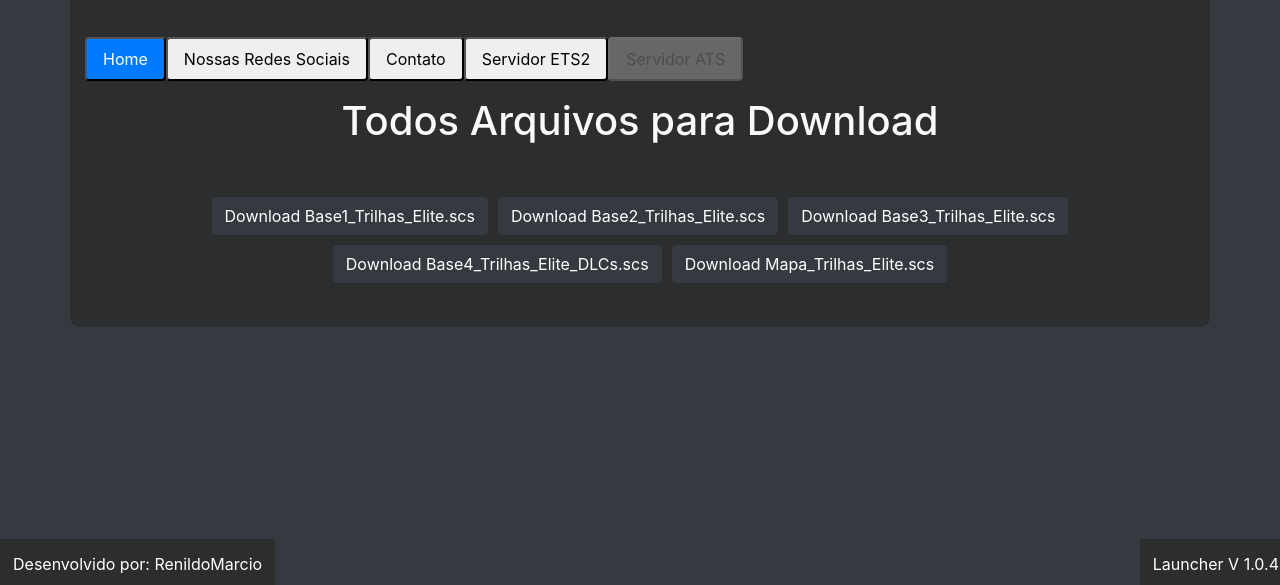
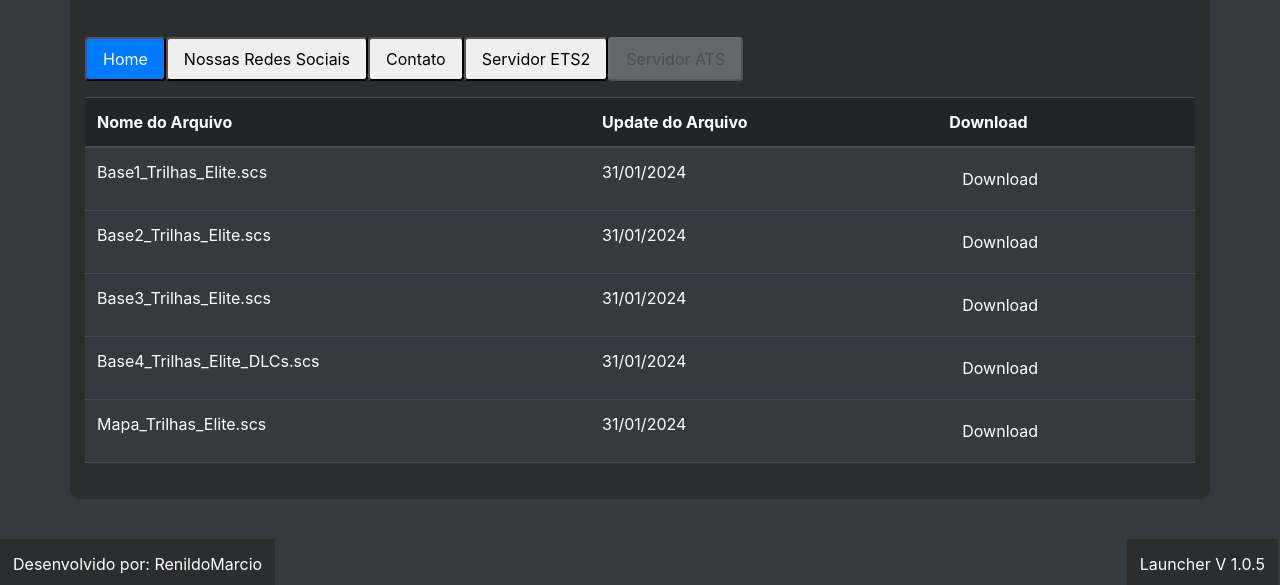
Before and after one commit to psycodeliccircus/launcherter, an Electron app: page public/index.html in a window 1280 px wide. Shown: the part 215-800 px from the top of the page. Drawn offline with nearby package versions, Linux system fonts and the light colour scheme; some packages are replaced by stand-ins of ours; no server answers; a script that the page names is missing.

Commit message:
Update 1.0.5

```diff
--- a/main.js
+++ b/main.js
@@ -29,6 +29,8 @@ function createWindow() {
   });
 
   autoUpdater.checkForUpdates();
+
+  mainWindow.maximize();
 
   mainWindow.loadFile(path.join(__dirname, 'public/index.html'));
 
--- a/package.json
+++ b/package.json
@@ -1,6 +1,6 @@
 {
   "name": "launcherteb",
-  "version": "1.0.4",
+  "version": "1.0.5",
   "description": "Launcher do trilhas elite brasil.",
   "main": "main.js",
   "scripts": {
--- a/public/index.html
+++ b/public/index.html
@@ -40,9 +40,21 @@
              </li>
           </ul>
         <div class="tab-content" id="myTabContent">
-            <div class="tab-pane fade show active" id="home-tab-pane" role="tabpanel" aria-labelledby="home-tab"
-                tabindex="0"><h1>Todos Arquivos para Download</h1><br><div id="buttons" class="mb-4"></div>
-                <div id="progress"></div></div>
+            <div class="tab-pane fade show active" id="home-tab-pane" role="tabpanel" aria-labelledby="home-tab" tabindex="0">
+                <table class="table table-dark">
+                    <thead>
+                        <tr>
+                            <th scope="col">Nome do Arquivo</th>
+                            <th scope="col">Update do Arquivo</th>
+                            <th scope="col">Download</th>
+                        </tr>
+                    </thead>
+                    <tbody id="buttonsTable">
+                    </tbody>
+                </table>
+
+                <div id="progress"></div>
+            </div>
             <div class="tab-pane fade" id="profile-tab-pane" role="tabpanel" aria-labelledby="profile-tab"
                 tabindex="0"><h1>Redes Sociais</h1><br><p>Nossa Rede Social oficial: <a class="btn btn-primary" href="https://renildomarcio.com.br/pages/trilhaselite" role="button">Trilha Elite Brasil</a></p></div>
             <div class="tab-pane fade" id="contact-tab-pane" role="tabpanel" aria-labelledby="contact-tab"
@@ -69,7 +81,7 @@
 
     <!-- Rodapé fixo -->
     <div id="launcher-version">
-        <p>Launcher V 1.0.4</p>
+        <p>Launcher V 1.0.5</p>
     </div>
 
     <div id="dev-rm">
@@ -84,12 +96,17 @@
             $('#statusTable tbody').empty();
 
             $.each(data, function(index, server) {
+                // Verificar se o status é offline ou manutenção
+                var isOfflineOrMaintenance = server.status.toLowerCase() === 'offline' || server.status.toLowerCase() === 'manutenção';
+
+                // Criar a linha da tabela com ou sem o botão de cópia com base no status
                 var row = '<tr class="' + (index % 0 === 0 ? 'table-active' : '') + '">' +
                               '<th scope="row">' + (index + 1) + '</th>' +
                               '<td>' + server.serverId + '</td>' +
                               '<td class="status-' + server.status.toLowerCase() + '"><img src="status/' + server.status.toLowerCase() + '.png" width="26" height="26"><b>' + server.status + '</b></td>' +
                               '<td>' + server.host + '</td>' +
-                                  '<td><button type="button" class="btn btn-primary copy-button" data-clipboard-text="' + server.serverId + '">Copiar</button></td>' +
+                              (isOfflineOrMaintenance ? '<td><button type="button" class="btn btn-primary copy-button" disabled>Copiar</button></td>' :
+                                                        '<td><button type="button" class="btn btn-primary copy-button" data-clipboard-text="' + server.serverId + '">Copiar</button></td>') +
                           '</tr>';
 
                 $('#statusTable tbody').append(row);
@@ -114,7 +131,6 @@
     atualizarTabela();
     setInterval(atualizarTabela, 60000);
 </script>
-
 <script>
     const filesToDownload = [
         'Base1_Trilhas_Elite.scs',
@@ -124,13 +140,23 @@
         'Mapa_Trilhas_Elite.scs'
     ];
 
-        const buttonsDiv = document.getElementById('buttons');
+    const buttonsTable = document.getElementById('buttonsTable');
+
     filesToDownload.forEach(fileName => {
+        const row = buttonsTable.insertRow();
+
+        const cell1 = row.insertCell(0);
+        cell1.textContent = fileName;
+
+        const cell2 = row.insertCell(1);
+        cell2.textContent = '31/01/2024';  // Atualize com o tamanho real do arquivo, se disponível.
+
+        const cell3 = row.insertCell(2);
         const button = document.createElement('button');
-            button.textContent = `Download ${fileName}`;
+        button.textContent = 'Download';
         button.onclick = () => startDownload(fileName);
         button.className = 'btn btn-dark';
-            buttonsDiv.appendChild(button);
+        cell3.appendChild(button);
     });
 
     function startDownload(fileName) {
--- a/public/style.css
+++ b/public/style.css
@@ -40,7 +40,7 @@ button {
 #launcher-version {
     position: fixed;
     bottom: -20px;
-    right: -12px;
+    right: 2px;
     background-color: #2b2d2f;
     padding: 13px;
     text-align: center;
@@ -63,7 +63,6 @@ button {
     margin-bottom: 20px;
 }
 
-/* Estilo para a tabela */
 .table {
     width: 100%;
     margin-bottom: 1rem;
```
Lines whose indentation alone changed are shown as unchanged.
